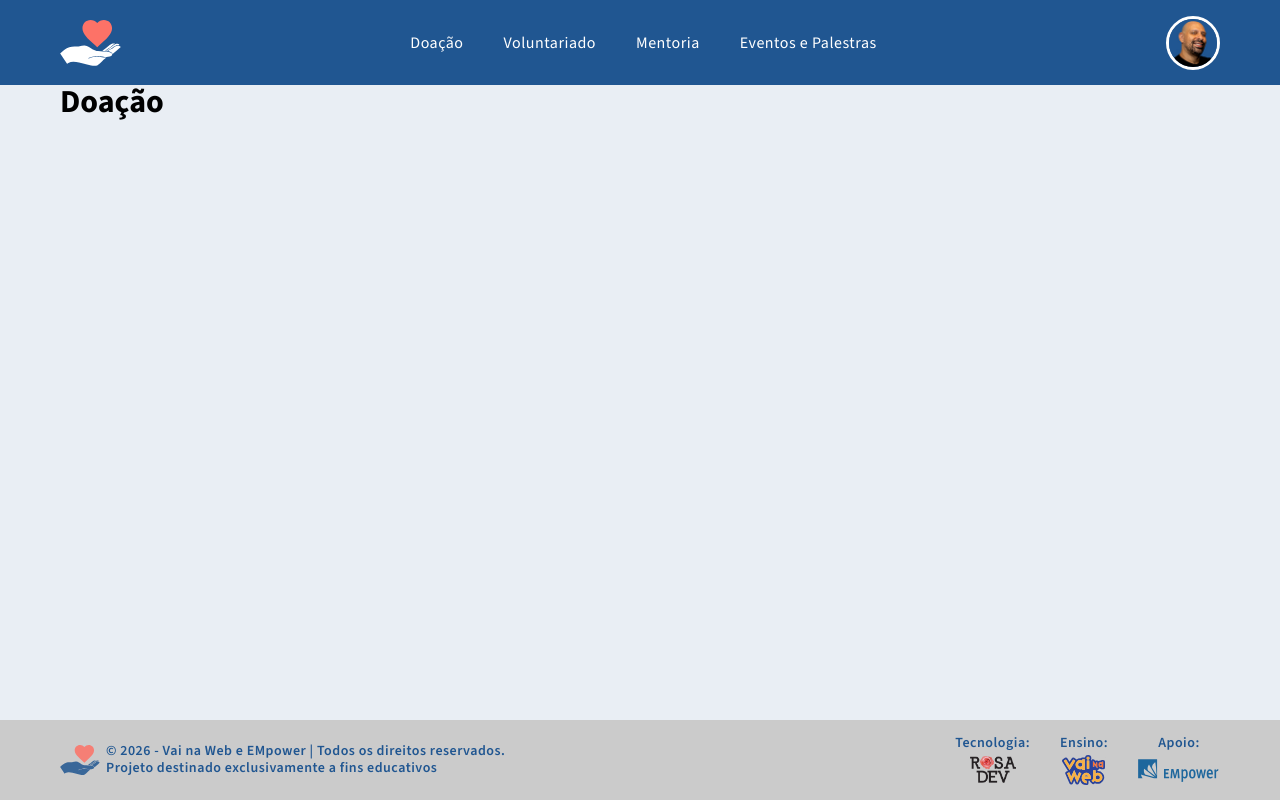
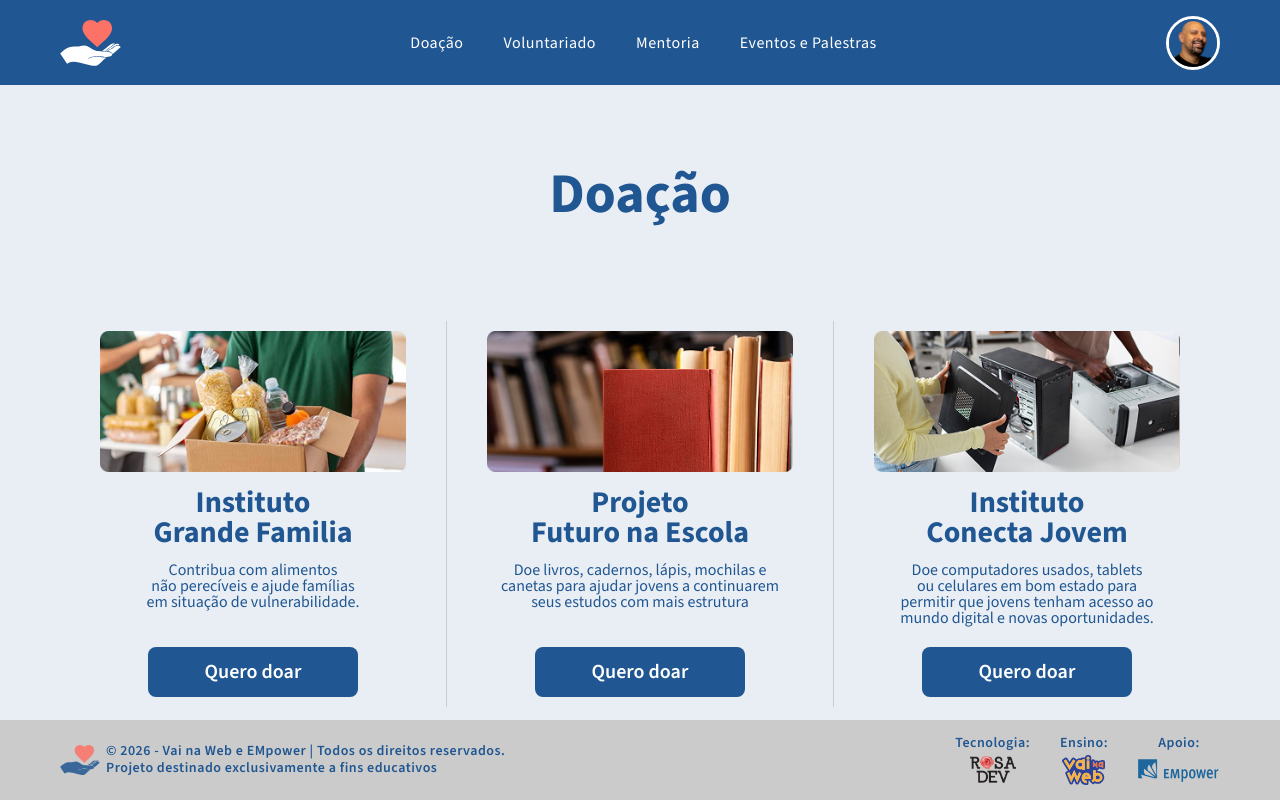
Before and after one commit to rosadevsolutions/2026-vnw-front-03-projeto-connect, a React (Vite) app: page /doacao in a window 1280 px wide. Built offline with nearby package versions, Linux system fonts and the light colour scheme.

Commit message:
pages Doacao e Mentoria

```diff
--- a/src/pages/Doacao/Doacao.jsx
+++ b/src/pages/Doacao/Doacao.jsx
@@ -1,3 +1,46 @@
-export default function Doacao() {
-  return <h1>Doação</h1>;
+import Section from "../../components/shared/Section/Section";
+import Card from "../../components/shared/Card/Card";
+import { images } from "@/assets/images";
+
+export default function Mentoria() {
+  const sectionTitle = "Doação";
+  const cardCtaSection = "Quero doar";
+
+  const cards = [
+    {
+      id: 1,
+      alt: "Doação de alimentos em caixa para pessoas em situação de vulnerabilidade",
+      title: "Instituto \nGrande Familia",
+      description: "Contribua com alimentos \nnão perecíveis e ajude famílias \nem situação de vulnerabilidade.",
+      image: "doacao-instituto-grande-familia.png",
+    },
+    {
+      id: 2,
+      alt: "Livros organizados para doação",
+      title: "Projeto \nFuturo na Escola",
+      description: "Doe livros, cadernos, lápis, mochilas e \ncanetas para ajudar jovens a continuarem \nseus estudos com mais estrutura",
+      image: "doacao-projeto-futuro-escola.png",
+    },
+    {
+      id: 3,
+      alt: "Equipamentos de informática sendo preparados para doação.",
+      title: "Instituto \nConecta Jovem",
+      description: "Doe computadores usados, tablets \nou celulares em bom estado para \npermitir que jovens tenham acesso ao \nmundo digital e novas oportunidades.",
+      image: "doacao-instituto-conecta-jovem.png",
+    },
+  ];
+
+  return (
+    <Section
+      title={sectionTitle}
+      items={cards}
+      renderItem={(item) => (
+        <Card
+          key={item.id} {...item}
+          cta={cardCtaSection}
+          onClick={() => alert(`${cardCtaSection}\n\n${item.title}.`)}
+        />
+      )}
+    />
+  );
 }
--- a/src/pages/Mentoria/Mentoria.jsx
+++ b/src/pages/Mentoria/Mentoria.jsx
@@ -1,32 +1,32 @@
 import Section from "../../components/shared/Section/Section";
 import Card from "../../components/shared/Card/Card";
+import { images } from "@/assets/images";
 
 export default function Mentoria() {
-  const sectionTitle = "Mentoria"
+  const sectionTitle = "Mentoria";
+  const sectionCardCta = "Quero participar";
+
   const cards = [
     {
       id: 1,
-      alt: "",
-      title: "Mentoria de Carreira e Emprego",
-      description: "Orientação sobre currículo, entrevistas e primeiros passos no mercado de trabalho.",
-      image: "src/assets/images/mentoria-carreira-emprego.png",
-      cta: "Quero participar",
+      alt: "Pessoa recebendo orientação de carreira durante reunião com especialista",
+      title: "Mentoria de \nCarreira e Emprego",
+      description: "Orientação sobre currículo, \nentrevistas e primeiros passos \nno mercado de trabalho.",
+      image: "mentoria-carreira-emprego.png",
     },
     {
       id: 2,
-      alt: "",
+      alt: "Grupo em conversa trocando experiências pessoais e profissionais",
       title: "Compartilhe Experiências",
-      description: "Oriente profissionais iniciantes em sua área.",
-      image: "src/assets/images/mentoria-compartilhe-experiencia.png",
-      cta: "Quero participar"
+      description: "Oriente iniciantes e jovens em \nsua área de atuação profissional.",
+      image: "mentoria-compartilhe-experiencias.png",
     },
     {
       id: 3,
-      alt: "",
-      title: "Guia para Aprendizagem",
-      description: "Participe como guia em jornadas de aprendizado e desenvolvimento.",
-      image: "src/assets/images/mentoria-acompanhamento.png",
-      cta: "Quero participar"
+      alt: "Mentor orientando um hjovem profissional em atividade no notebook",
+      title: "Guia para \nAprendizagem",
+      description: "Participe como guia em jornadas \nde aprendizado e desenvolvimento.",
+      image: "mentoria-acompanhamento.png",
     },
   ];
 
@@ -37,7 +37,8 @@ export default function Mentoria() {
       renderItem={(item) => (
         <Card
           key={item.id} {...item}
-          onClick={() => console.log(item.id)}
+          cta={sectionCardCta}
+          onClick={() => alert(`${sectionCardCta}\n\n${item.title}.`)}
         />
       )}
     />
```
